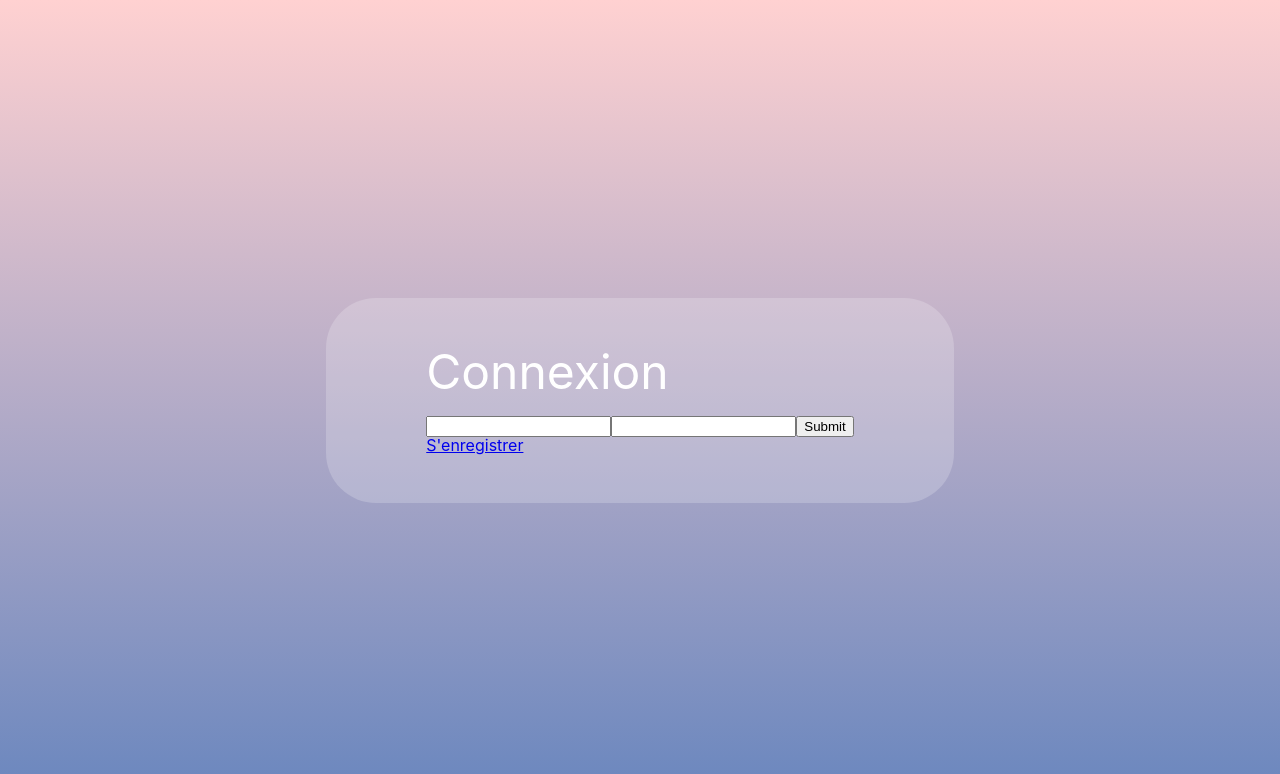
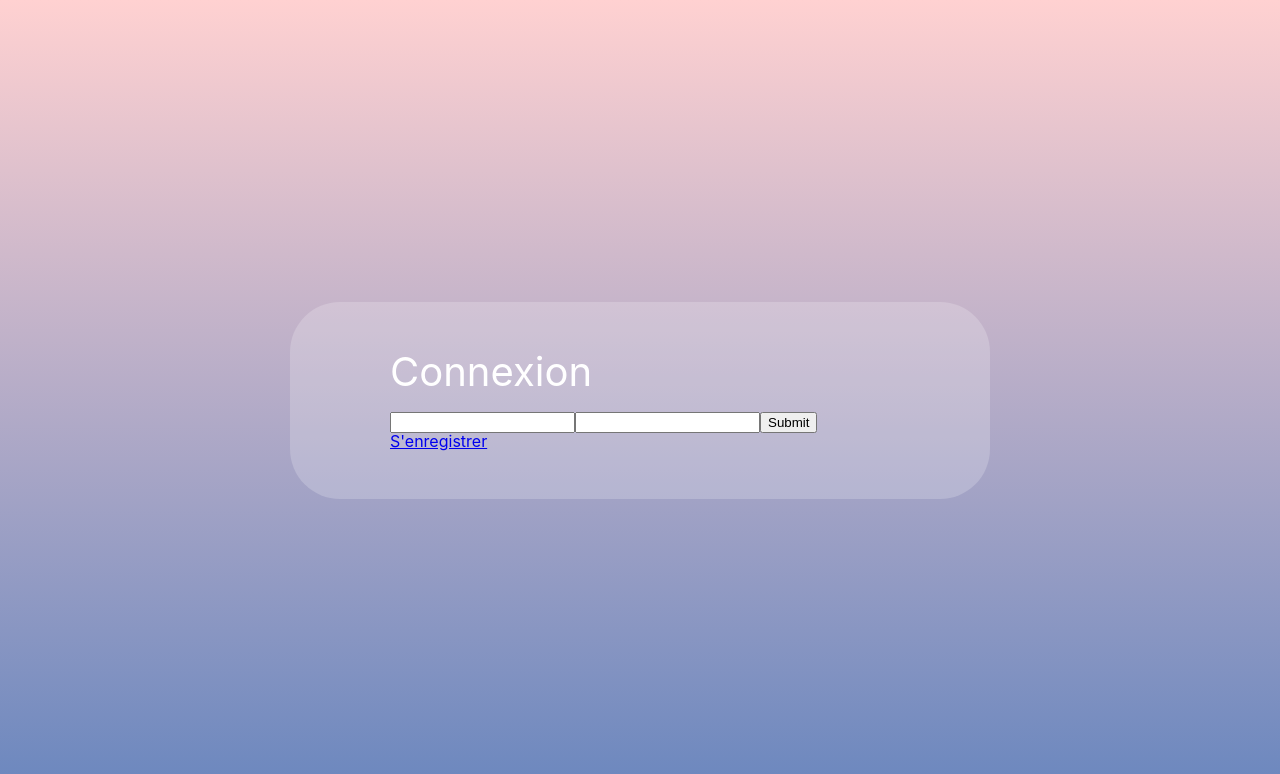
Before and after one commit to theorougier/Projet-file-rouge, a React (Create React App) app in the folder front/: page /login in a window 1280 px wide. Shown: the top 774 px of the page. Built offline with nearby package versions, Linux system fonts and the light colour scheme.

Commit message:
OpacityCard done

```diff
--- a/front/src/component/OpacityCard.js
+++ b/front/src/component/OpacityCard.js
@@ -18,8 +18,10 @@ const ownStyles = () => ({
     padding: "50px 100px",
     display: "flex",
     flexDirection: "column",
+    width: "70%",
+    maxWidth: "700px",
   },
-  title: { color: "white", fontSize: "3em", marginBottom: "20px" },
+  title: { color: "white", fontSize: "40px", marginBottom: "20px" },
 });
 
 export default OpacityCard;
```
